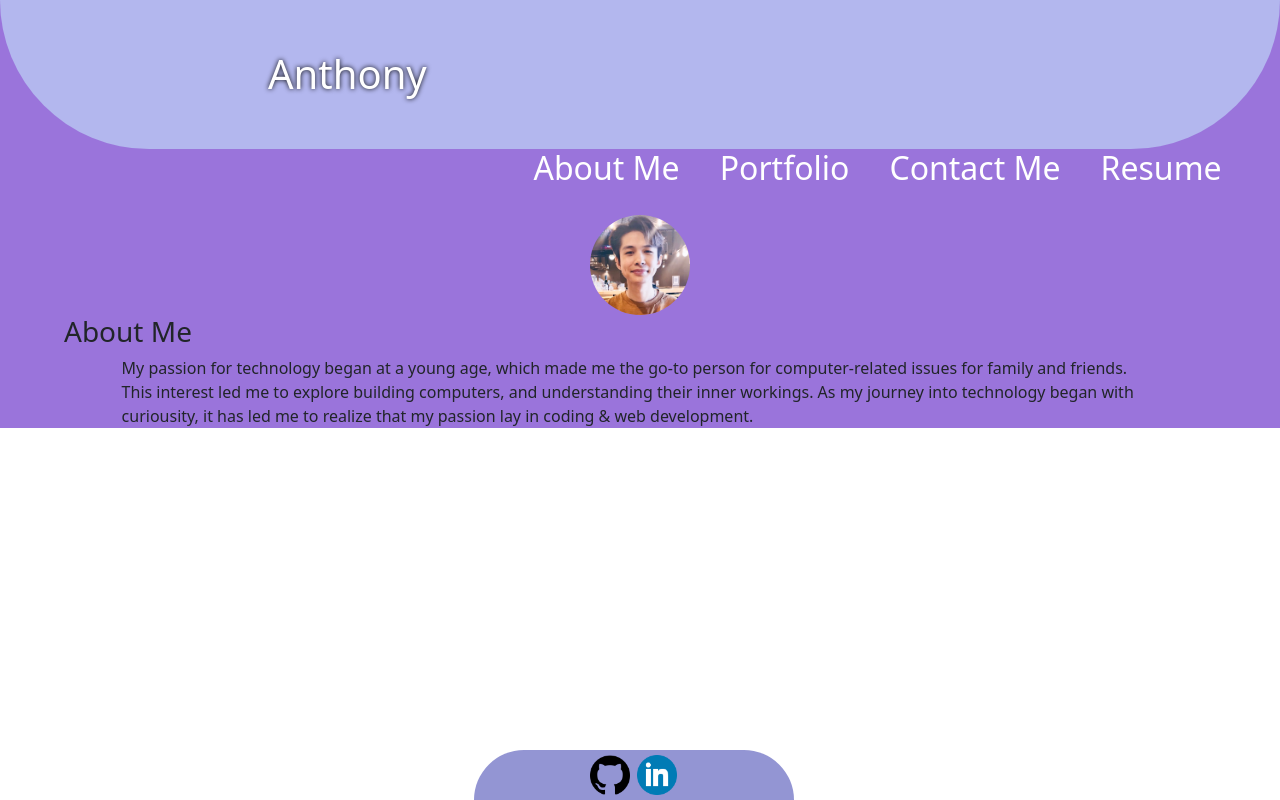
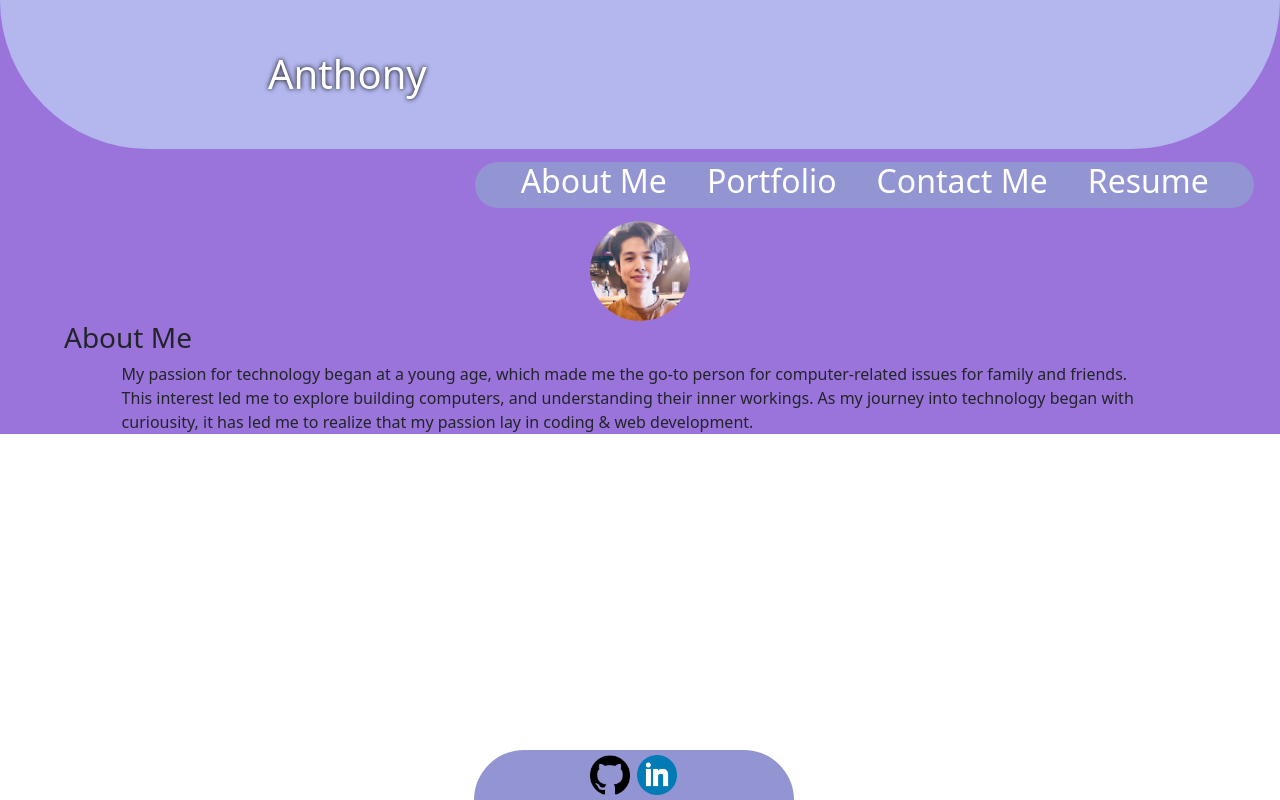
Before and after one commit to Blackswan1010/myreact-portfolio, a React (Vite) app: page / in a window 1280 px wide. Built offline with nearby package versions, Linux system fonts and the light colour scheme.

Commit message:
changed background color, alignItems, padding and added justifyContent, borderRadius, and margin

```diff
--- a/src/components/Navigation.jsx
+++ b/src/components/Navigation.jsx
@@ -1,19 +1,23 @@
 import { Link, useLocation } from 'react-router-dom';
+import './Navigation.css';
 
 const styles = {
     container: {
         display: 'flex',
         justifyContent: 'right',
+        padding: '1% 0',
     },
     content: {
         display: 'flex',
         flexDirection: 'row',
-        alignItems: 'right',
-        background: '#9a74db',
-        minHeight: 50,
+        alignItems: 'center',
+        justifyContent: 'center',
+        background: '#9395D3',
         lineHeight: 3.5,
         color: 'white',
-        padding: '0 3%',
+        padding: '0 2%',
+        borderRadius: '4rem',
+        margin: '0 2% 0 0',
     },
     link: {
         color: 'white',
```
